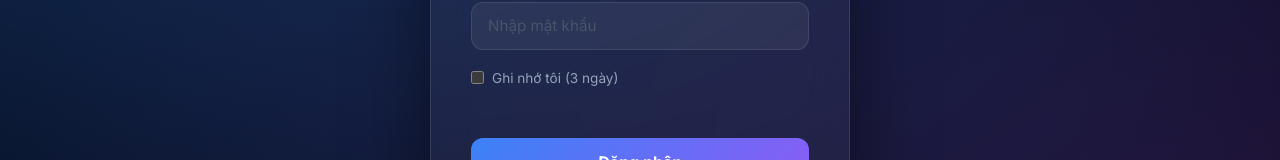
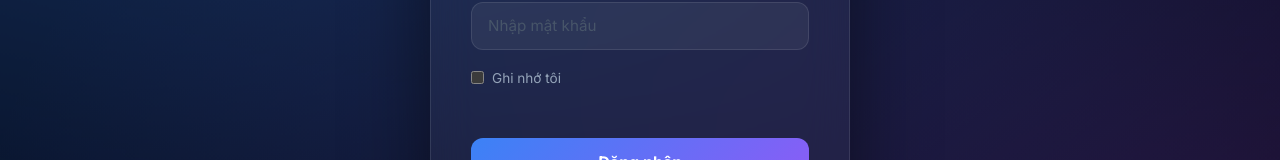
Before and after one commit to hanmn1k99/auto-bell-by-minhhan.net, a React (Vite) app in the folder frontend/: page /login in a window 1280 px wide. Shown: the part 467-627 px from the top of the page. Built offline with nearby package versions, Linux system fonts and the light colour scheme; no server answers.

Commit message:
fix: read token from localStorage in PrivateRoute and socket, remove 3d text

```diff
--- a/frontend/src/AdminPage.tsx
+++ b/frontend/src/AdminPage.tsx
@@ -110,7 +110,8 @@ export default function AdminPage() {
     document.title = 'Dashboard - AutoBells by minhhan.net';
     loadAll();
 
-    const socket: Socket = io({ auth: { token: sessionStorage.getItem('token') } });
+    const token = localStorage.getItem('token') || sessionStorage.getItem('token');
+    const socket: Socket = io({ auth: { token } });
     socket.on('SYNC_STATE', (data: any) => {
       if (data.currentTrack && data.status !== 'stopped') {
         setNowPlaying({
--- a/frontend/src/App.tsx
+++ b/frontend/src/App.tsx
@@ -7,7 +7,7 @@ import AdminPage from './AdminPage';
 import { API_URL } from './api';
 
 function PrivateRoute({ children }: { children: React.ReactNode }) {
-  const token = sessionStorage.getItem('token');
+  const token = localStorage.getItem('token') || sessionStorage.getItem('token');
   return token ? children : <Navigate to="/login" replace />;
 }
 
--- a/frontend/src/LoginPage.tsx
+++ b/frontend/src/LoginPage.tsx
@@ -89,7 +89,7 @@ export default function LoginPage() {
               onChange={e => setRememberMe(e.target.checked)}
               style={{ width: 'auto' }}
             />
-            <label htmlFor="remember" style={{ margin: 0, fontWeight: 'normal', cursor: 'pointer' }}>Ghi nhớ tôi (3 ngày)</label>
+            <label htmlFor="remember" style={{ margin: 0, fontWeight: 'normal', cursor: 'pointer' }}>Ghi nhớ tôi</label>
           </div>
           {error && <div className="login-error">⚠️ {error}</div>}
           <button type="submit" className="login-btn" disabled={loading}>
```
